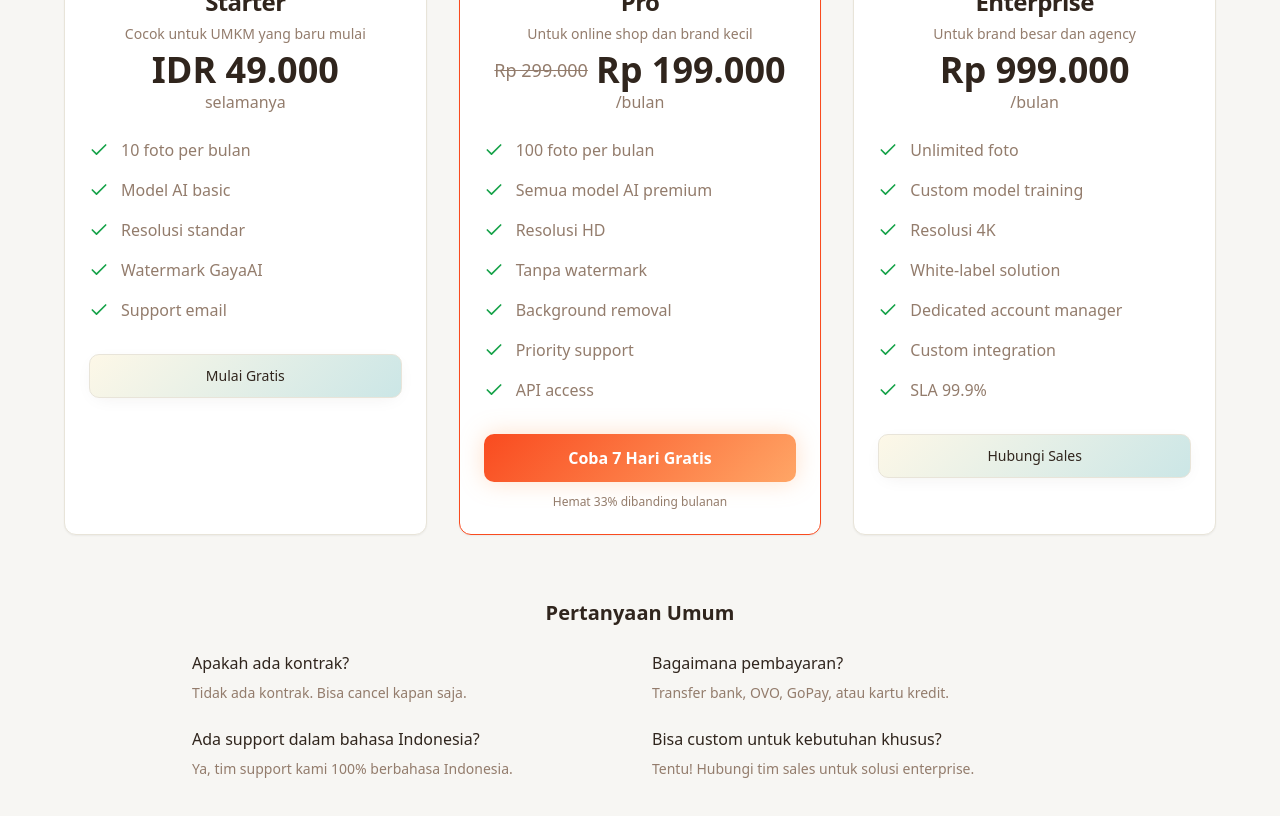
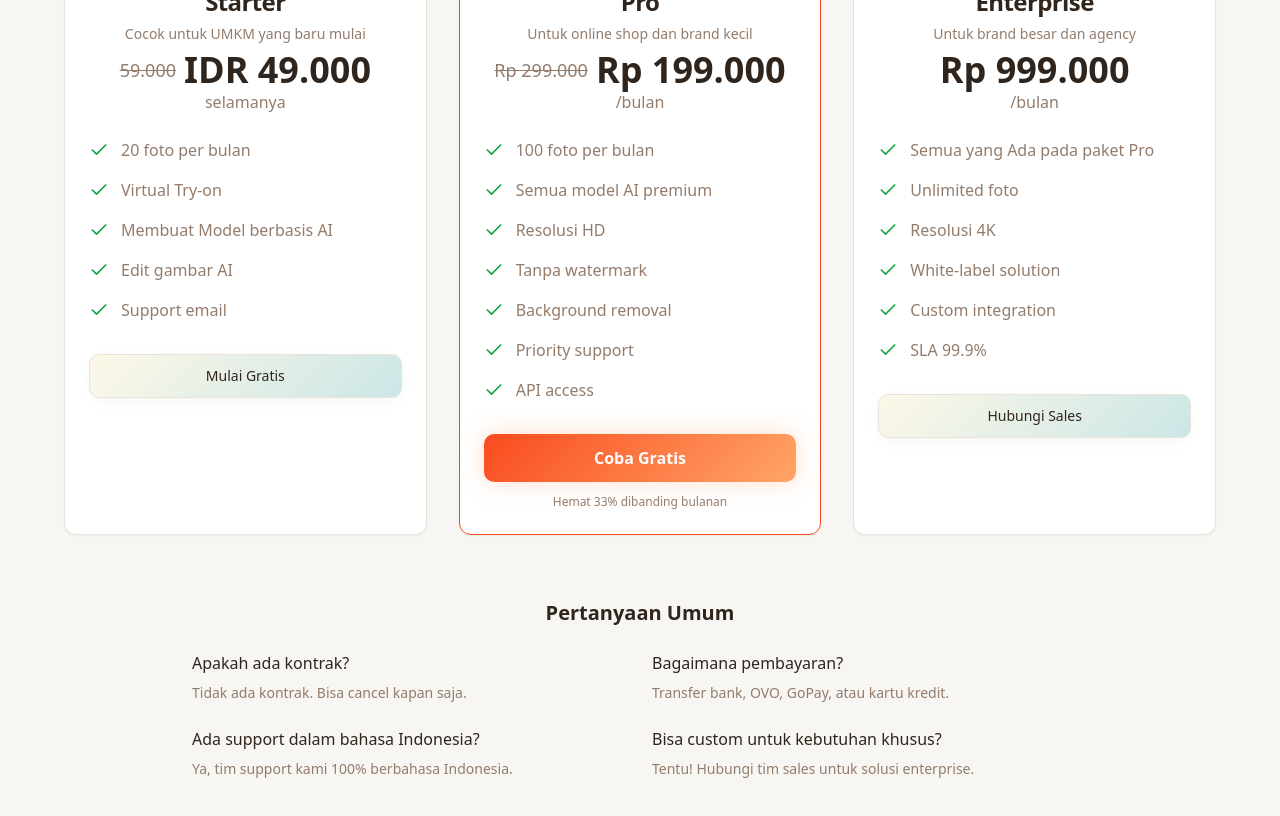
Before and after one commit to abdulraufnawir/gaya-ai-idn, a React (Vite) app: page / in a window 1280 px wide. Shown: the part 3680-4496 px from the top of the page. Built offline with nearby package versions, Linux system fonts and the light colour scheme.

Commit message:
Code edited in Lovable Code Editor
Edited UI in Lovable

```diff
--- a/src/components/Pricing.tsx
+++ b/src/components/Pricing.tsx
@@ -9,14 +9,14 @@ const Pricing = () => {
       name: "Starter",
       description: "Cocok untuk UMKM yang baru mulai",
       price: "IDR 49.000",
-      originalPrice: "",
+      originalPrice: "59.000",
       period: "selamanya",
       icon: Zap,
       features: [
-        "10 foto per bulan",
-        "Model AI basic",
-        "Resolusi standar",
-        "Watermark GayaAI",
+        "20 foto per bulan",
+        "Virtual Try-on",
+        "Membuat Model berbasis AI ",
+        "Edit gambar AI",
         "Support email"
       ],
       buttonText: "Mulai Gratis",
@@ -39,7 +39,7 @@ const Pricing = () => {
         "Priority support",
         "API access"
       ],
-      buttonText: "Coba 7 Hari Gratis",
+      buttonText: "Coba Gratis",
       buttonVariant: "hero" as const,
       popular: true
     },
@@ -51,11 +51,10 @@ const Pricing = () => {
       period: "/bulan",
       icon: Crown,
       features: [
+        "Semua yang Ada pada paket Pro",
         "Unlimited foto",
-        "Custom model training",
         "Resolusi 4K",
         "White-label solution",
-        "Dedicated account manager",
         "Custom integration",
         "SLA 99.9%"
       ],
```
